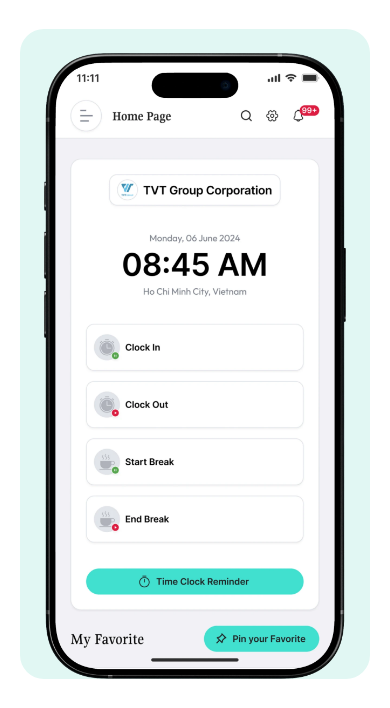
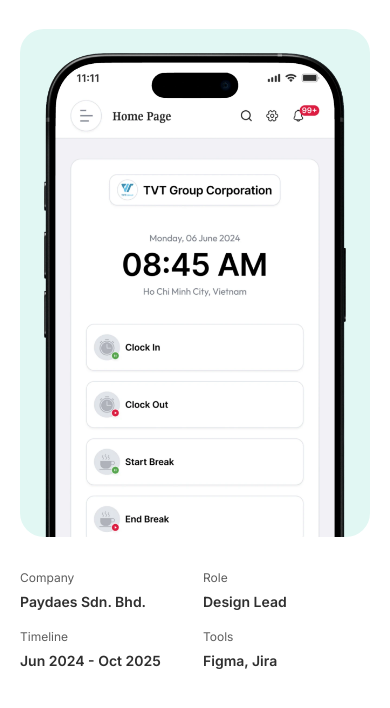
Before and after one commit to hello-tommiez/hello-tommiez.github.io, a plain HTML site: page portfolio/paydaes.html in a window 390 px wide. Shown: the part 375-1083 px from the top of the page. Drawn offline with nearby package versions, Linux system fonts and the light colour scheme.

Commit message:
Update project.css

```diff
--- a/assets/css/project.css
+++ b/assets/css/project.css
@@ -400,3 +400,9 @@
 .pd .p-row--b .p-shot { aspect-ratio: 1428 / 992; }
 .pd .p-row--c .p-shot { aspect-ratio: 2240 / 1232; }
 .pd .p-phone { overflow: hidden; aspect-ratio: 1120 / 1792; }
+
+/* Hero Paydaes: khung theo tỉ lệ QVID, co theo chiều rộng, cắt chân đế */
+.pd .p-hero__banner picture { overflow: hidden; aspect-ratio: 4416 / 1856; }
+@media (max-width: 640px) {
+  .pd .p-hero__banner picture { aspect-ratio: 1120 / 1792; }
+}
```
